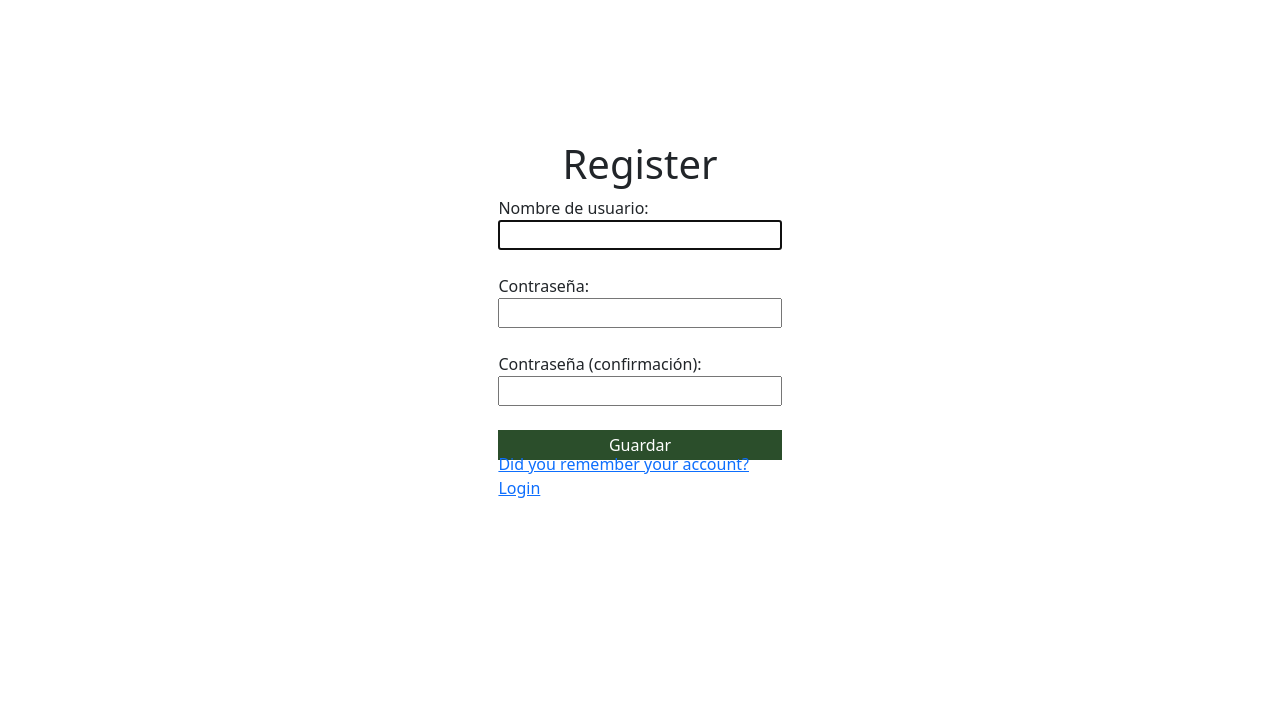
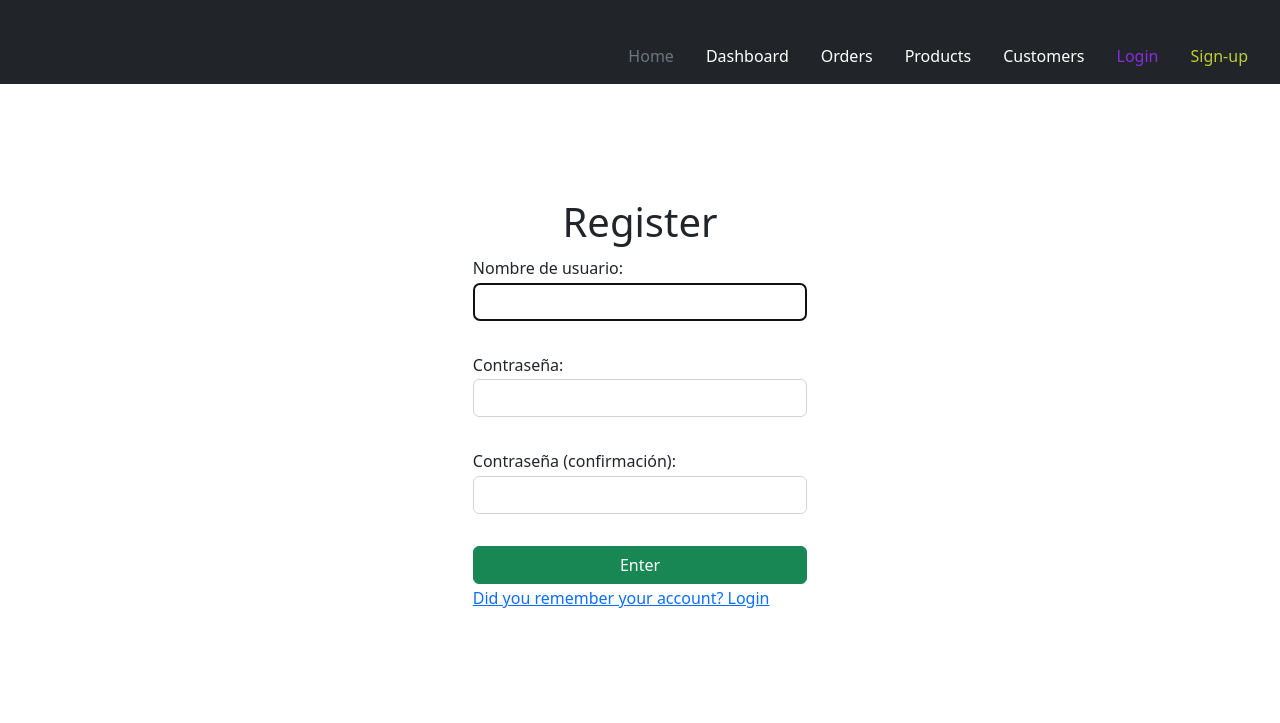
Before and after one commit to CapitanCrauZ/SONITUS, a Django app: page /register/ in a window 1280 px wide. Shown: the top 723 px of the page. Run offline with Django 3.2, Linux system fonts and the light colour scheme.

Commit message:
media max-width log added

```diff
--- a/static/base/css/style.css
+++ b/static/base/css/style.css
@@ -1,7 +1,33 @@
+*{
+    margin: 0;
+    padding: 0px;
+    border: 0px;
+    box-sizing: border-box;
+}
+
 body{
     display: flex;
+    flex-direction: column;
     justify-content: center;
     align-items: center;
+}
+
+header{
+    display: flex;
+    flex-direction: column;
+    width: 100%;
+}
+
+.nav-link.log{
+    color: blueviolet;
+}
+
+.nav-link.register{
+    color: rgb(190, 205, 50);
+}
+
+.text-end a{
+    text-decoration: none;
 }
 
 .main{
@@ -11,3 +37,9 @@ body{
     width: 80%;
     height: 80vh;
 }
+
+@media only screen and (max-height: 600px){
+    .main{
+        height: 150vh;
+    }
+}
--- a/static/cuenta/register/css/style.css
+++ b/static/cuenta/register/css/style.css
@@ -20,6 +20,24 @@ form button:hover{
     background-color: rgb(30, 128, 30);
 }
 
+input{
+    display: block;
+    width: 100%;
+    padding: .375rem .75rem;
+    font-size: 1rem;
+    font-weight: 400;
+    line-height: 1.5;
+    color: #212529;
+    background-color: #fff;
+    background-clip: padding-box;
+    border: 1px solid #ced4da;
+    -webkit-appearance: none;
+    -moz-appearance: none;
+    appearance: none;
+    border-radius: .375rem;
+    transition: border-color .15s ease-in-out,box-shadow .15s ease-in-out;
+}
+
 h1{
     align-self: center;
 }
@@ -28,6 +46,27 @@ h1{
     display: flex;
     flex-direction: column;
     justify-content: center;
-    width: 30%;
-    height: 50%;
+    width: 35%;
+    height: 65%;
 }
+
+@media only screen and (max-width: 800px){
+    .container{
+        width: 50%;
+        height: 70%;
+    }
+}
+
+@media only screen and (max-width: 600px){
+    .container{
+        width: 60%;
+        height: 80%;
+    }
+}
+
+@media only screen and (max-width: 400px){
+    .container{
+        width: 80%;
+        height: 90%;
+    }
+}
--- a/templates/base/header.html
+++ b/templates/base/header.html
@@ -1,2 +1,56 @@
 {% block header %}
+<div class="px-3 py-2 text-bg-dark">
+    <div class="container-header">
+      <div class="d-flex flex-wrap align-items-center justify-content-center justify-content-lg-start">
+        <a href="/" class="d-flex align-items-center my-2 my-lg-0 me-lg-auto text-white text-decoration-none">
+          <svg class="bi me-2" width="40" height="32" role="img" aria-label="Bootstrap"><use xlink:href="#bootstrap"/></svg>
+        </a>
+
+        <ul class="nav col-12 col-lg-auto my-2 justify-content-center my-md-0 text-small">
+          <li>
+            <a href="#" class="nav-link text-secondary">
+              <svg class="bi d-block mx-auto mb-1" width="24" height="24"><use xlink:href="#home"/></svg>
+              Home
+            </a>
+          </li>
+          <li>
+            <a href="#" class="nav-link text-white">
+              <svg class="bi d-block mx-auto mb-1" width="24" height="24"><use xlink:href="#speedometer2"/></svg>
+              Dashboard
+            </a>
+          </li>
+          <li>
+            <a href="#" class="nav-link text-white">
+              <svg class="bi d-block mx-auto mb-1" width="24" height="24"><use xlink:href="#table"/></svg>
+              Orders
+            </a>
+          </li>
+          <li>
+            <a href="#" class="nav-link text-white">
+              <svg class="bi d-block mx-auto mb-1" width="24" height="24"><use xlink:href="#grid"/></svg>
+              Products
+            </a>
+          </li>
+          <li>
+            <a href="#" class="nav-link text-white">
+              <svg class="bi d-block mx-auto mb-1" width="24" height="24"><use xlink:href="#people-circle"/></svg>
+              Customers
+            </a>
+          </li>
+          <li>
+            <a href="/" class="nav-link log">
+                <svg class="bi d-block mx-auto mb-1" width="24" height="24"><use xlink:href="#people-circle"/></svg>
+                Login
+            </a>
+          </li>
+          <li>
+            <a href="/register" class="nav-link register">
+                <svg class="bi d-block mx-auto mb-1" width="24" height="24"><use xlink:href="#people-circle"/></svg>
+                Sign-up
+            </a>
+          </li>
+        </ul>
+      </div>
+    </div>
+  </div>
 {% endblock header %}
--- a/templates/cuenta/login.html
+++ b/templates/cuenta/login.html
@@ -14,7 +14,7 @@
     <form action="" method="post">
         {% csrf_token%}
         {{ form }}
-        <button type="submit">Ingress</button>
+        <button type="submit" class="btn btn-primary">Ingress</button>
         <a href="register/">Don't have an Account? Register here</a>
     </form>
 </div>
--- a/templates/cuenta/register.html
+++ b/templates/cuenta/register.html
@@ -14,7 +14,7 @@
     <form action="" method="post">
         {% csrf_token %}
         {{ form }}
-        <button type="submit">Guardar</button>
+        <button type="submit" class="btn btn-success">Enter</button>
     </form>
     <a href="/">Did you remember your account? Login</a>
 </div>
```
Also changed, not shown: static/cuenta/login/css/style.css (+41 -2 lines), db.sqlite3.
